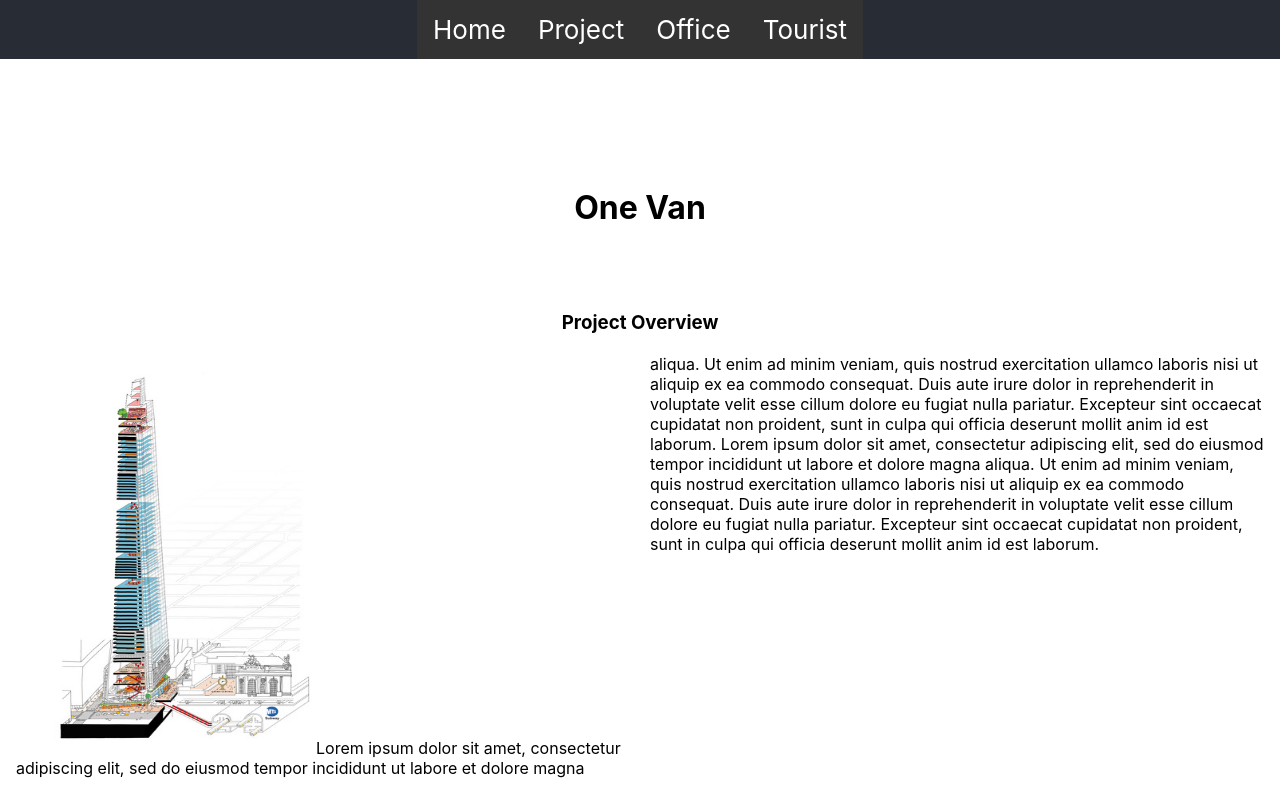
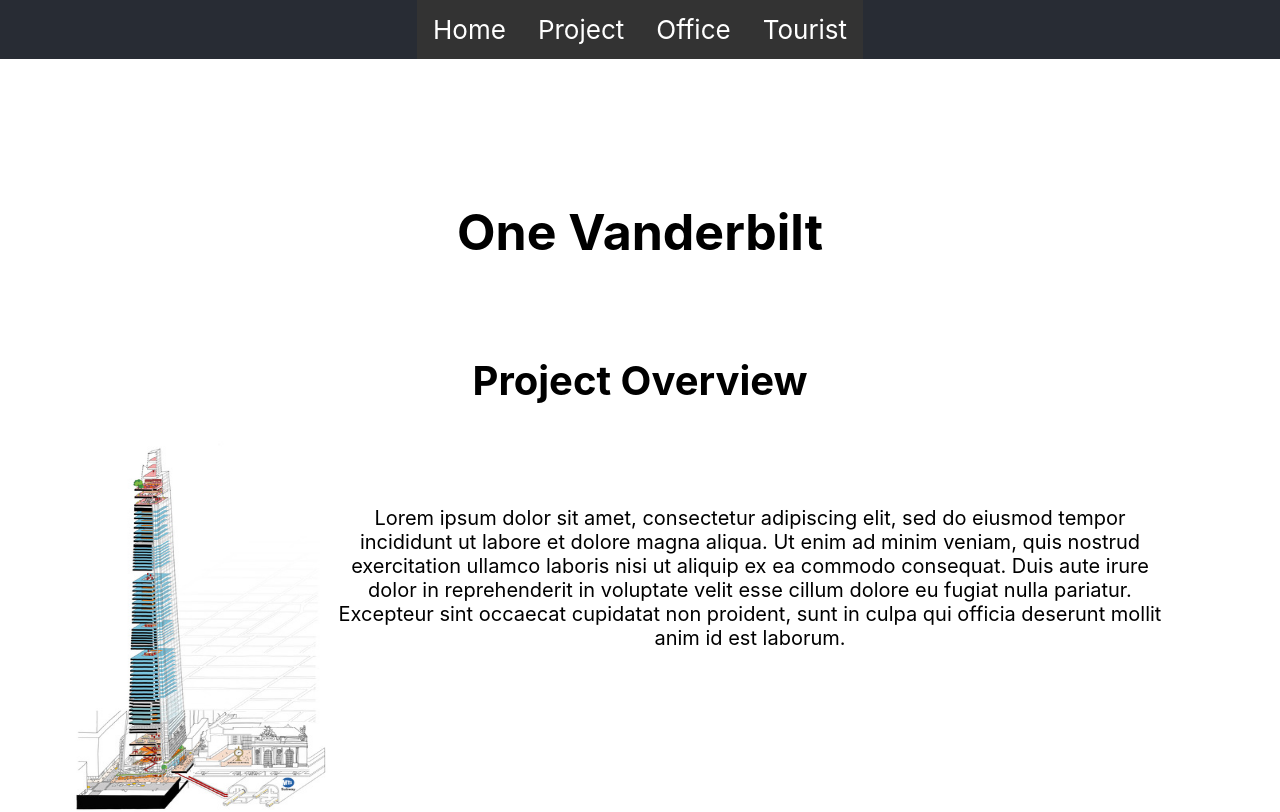
Before and after one commit to meziszem/one-van, a React (Create React App) app: page / in a window 1280 px wide. Shown: the top 812 px of the page. Built offline with nearby package versions, Linux system fonts and the light colour scheme.

Commit message:
updated the layout, still working on styling

```diff
--- a/package.json
+++ b/package.json
@@ -34,5 +34,8 @@
       "last 1 firefox version",
       "last 1 safari version"
     ]
+  },
+  "devDependencies": {
+    "tailwindcss": "^3.4.1"
   }
 }
--- a/src/App.css
+++ b/src/App.css
@@ -4,7 +4,7 @@
 }
 
 body {
-  padding-top: 60px;
+  padding-top: 20px;
 }
 
 .App-logo {
@@ -78,9 +78,10 @@ h3 {
  margin-top:5%;
 }
 
-.image-para{
+.image{
   vertical-align: middle;
-  display: inline;
+  display: flex;
+  float: left;
 }
 
 .video{
@@ -88,15 +89,25 @@ h3 {
 }
 
 .project-container {
-  column-count: 2;
   display: flex;
   flex-direction: column;
-  margin: 1em;
+  column-count: 3;
+  align-items: center;
+  justify-content: center;
+  margin: 2em;
 }
 
-.left-para {
-  text-align: left;
-  column-width: 500px;
-  column-gap: 20px;
+.text {
+  font-size: 20px;
+  padding-left: 200px;
+  padding-top: 5%;
+  padding-right: 80px;
+  }
 
-}
+  h1 {
+    font-size: 50px;
+  }
+
+  h3 {
+    font-size: 40px;
+  }
--- a/src/App.js
+++ b/src/App.js
@@ -15,17 +15,20 @@ function App() {
       </nav>
       </header>
 
-      <h1>One Van</h1>
+      <body>
+      <h1>One Vanderbilt</h1>
 
     <div className='project-container'>
       <div id='project'>
         <h3> Project Overview </h3>
-        <div className='image-para'>
-        <p className='left-para'>
+        <div className='image'>
          <img width={300}
          height={400}
          src='ov-split.jpg'
          alt='one vanderbilt' />
+        </div>
+        <div className='text'>
+         <p>
         Lorem ipsum dolor sit amet, consectetur adipiscing elit,
         sed do eiusmod tempor incididunt ut labore et dolore magna
         aliqua. Ut enim ad minim veniam, quis nostrud exercitation
@@ -34,22 +37,15 @@ function App() {
         esse cillum dolore eu fugiat nulla pariatur. Excepteur sint
         occaecat cupidatat non proident, sunt in culpa qui officia
         deserunt mollit anim id est laborum.
-        Lorem ipsum dolor sit amet, consectetur adipiscing elit,
-        sed do eiusmod tempor incididunt ut labore et dolore magna
-        aliqua. Ut enim ad minim veniam, quis nostrud exercitation
-        ullamco laboris nisi ut aliquip ex ea commodo consequat.
-        Duis aute irure dolor in reprehenderit in voluptate velit
-        esse cillum dolore eu fugiat nulla pariatur. Excepteur sint
-        occaecat cupidatat non proident, sunt in culpa qui officia
-        deserunt mollit anim id est laborum.
-        </p>
-        </div>
-        <div className='video'>
+         </p>
+         </div>
 
         </div>
         </div>
 
         <section id='office'>
+        <div className='project-container '>
+
         <h3> Office </h3>
         <p className='left-para'>
         Lorem ipsum dolor sit amet, consectetur adipiscing elit,
@@ -77,12 +73,13 @@ function App() {
         occaecat cupidatat non proident, sunt in culpa qui officia
         deserunt mollit anim id est laborum.
         </p>
-        <div className='video'>
+        </div>
 
-        </div>
         </section>
 
       <section id='tourist'>
+      <div className='project-container '>
+
         <h3> Tourist </h3>
         <p className='left-para'>
         Lorem ipsum dolor sit amet, consectetur adipiscing elit,
@@ -95,11 +92,11 @@ function App() {
         deserunt mollit anim id est laborum.
         </p>
         <div className='video'>
-
+        </div>
         </div>
         </section>
 
-    </div>
+    </body>
 
     </div>
   );
```
Also changed, not shown: 1 other file (tests, documents, lock files or other folders).
